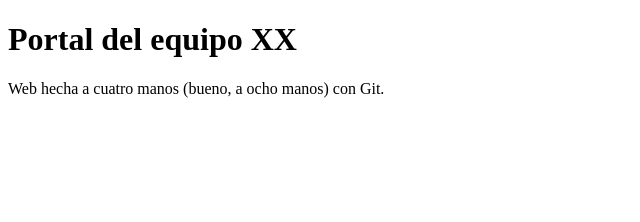
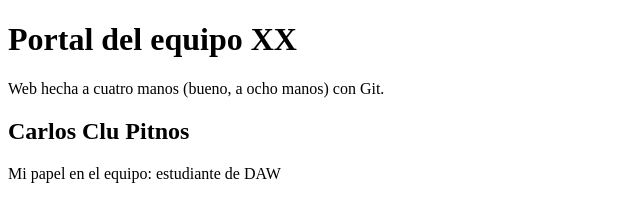
Before and after one commit to rostitch/Portal-equipo-3, a plain HTML site: page index.html in a window 1280 px wide. Shown: the whole page, without its empty margins (0-640 px from the left). Drawn offline with Linux system fonts and the light colour scheme.

Commit message:
Añade la presentación de Carlos

```diff
--- a/index.html
+++ b/index.html
@@ -7,5 +7,9 @@
   <body>
     <h1>Portal del equipo XX</h1>
     <p>Web hecha a cuatro manos (bueno, a ocho manos) con Git.</p>
+    <section>
+  <h2>Carlos Clu Pitnos</h2>
+  <p>Mi papel en el equipo: estudiante de DAW</p>
+</section>
   </body>
 </html>
```
